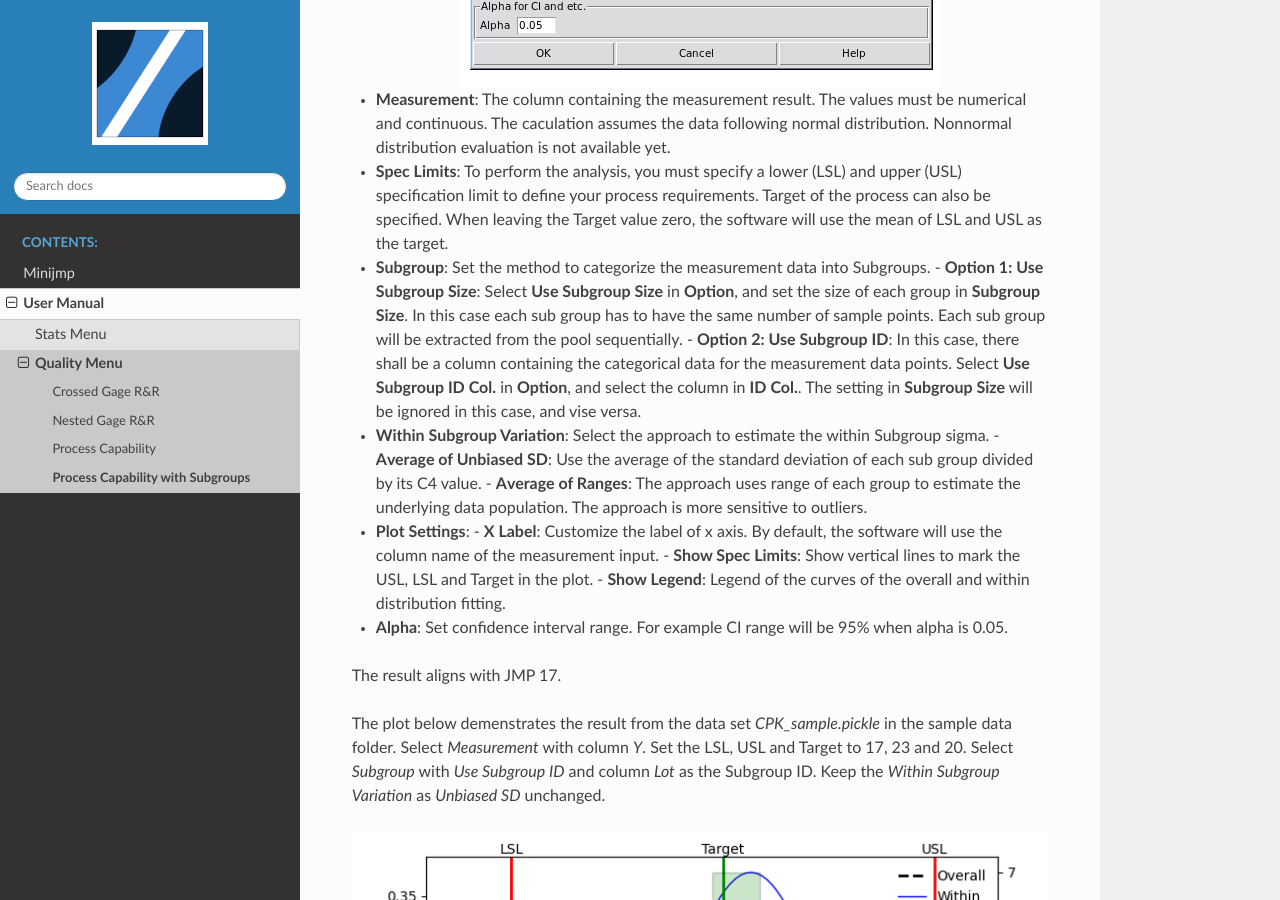
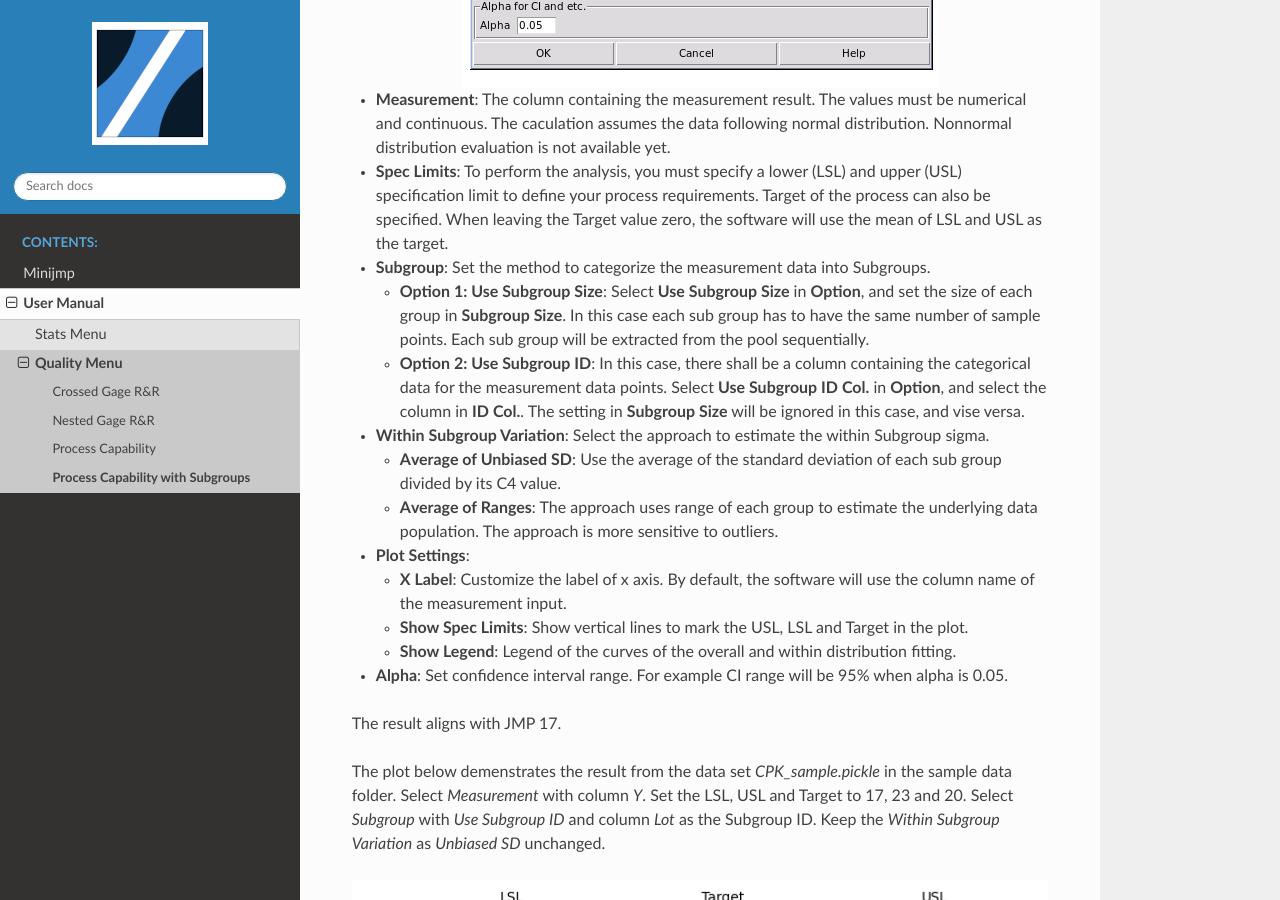
Before and after one commit to garrydu/Minijmp, a Sphinx documentation site: the page built from docs/usage/cpk_sub.rst, in a window 1280 px wide and 900 px high, scrolled down 650 px. Built offline with Sphinx 7.4.7 and the Read the Docs theme 3.1.0, drawn with Linux system fonts in a browser that asks for light colours; some of the changed lines change nothing that is shown.

Commit message:
fix bugs of cpk and cpk_sub docs

```diff
--- a/docs/usage/cpk.rst
+++ b/docs/usage/cpk.rst
@@ -13,6 +13,7 @@ Choose Quality > Process Capability
 - **Spec Limits**: To perform the analysis, you must specify a lower (LSL) and upper (USL) specification limit to define your process requirements. Target of the process can also be specified. When leaving the Target value zero, the software will use the mean of LSL and USL as the target.
 - **Show within sigma**: This is a way to evaluate potential (within) capability. Without subgroups, the software will take a moving window of 2 data points to form the pseudo subgroups for the analysis.
 - **Plot Settings**:
+
   - **X Label**: Customize the label of x axis. By default, the software will use the column name of the measurement input.
   - **Show Spec Limits**: Show vertical lines to mark the USL, LSL and Target in the plot.
   - **Show Legend**: Legend will be only shown when `Show within Sigma` is enabled, by default. Use the selection to override.
--- a/docs/usage/cpk_sub.rst
+++ b/docs/usage/cpk_sub.rst
@@ -12,14 +12,17 @@ To perform the study choose Quality > Process Capability with Subgroups
 - **Measurement**: The column containing the measurement result. The values must be numerical and continuous. The caculation assumes the data following normal distribution. Nonnormal distribution evaluation is not available yet.
 - **Spec Limits**: To perform the analysis, you must specify a lower (LSL) and upper (USL) specification limit to define your process requirements. Target of the process can also be specified. When leaving the Target value zero, the software will use the mean of LSL and USL as the target.
 - **Subgroup**: Set the method to categorize the measurement data into Subgroups.
+
   - **Option 1: Use Subgroup Size**: Select **Use Subgroup Size** in **Option**, and set the size of each group in **Subgroup Size**. In this case each sub group has to have the same number of sample points. Each sub group will be extracted from the pool sequentially.
   - **Option 2: Use Subgroup ID**: In this case, there shall be a column containing the categorical data for the measurement data points. Select **Use Subgroup ID Col.** in **Option**, and select the column in **ID Col.**. The setting in **Subgroup Size** will be ignored in this case, and vise versa.
 
 - **Within Subgroup Variation**: Select the approach to estimate the within Subgroup sigma.
+
   - **Average of Unbiased SD**: Use the average of the standard deviation of each sub group divided by its C4 value.
   - **Average of Ranges**: The approach uses range of each group to estimate the underlying data population. The approach is more sensitive to outliers.
 
 - **Plot Settings**:
+
   - **X Label**: Customize the label of x axis. By default, the software will use the column name of the measurement input.
   - **Show Spec Limits**: Show vertical lines to mark the USL, LSL and Target in the plot.
   - **Show Legend**: Legend of the curves of the overall and within distribution fitting.
@@ -106,7 +109,7 @@ Here is a hyperthetical example of within subgroup capability VS the overall cap
 
 Hyperthetically let's say the data were grouped by lots. As illustrated in the left-side graph, the shift and drift between subgroups are minimal compared to the variation within the subgroups themselves. Consequently, the within-subgroup and overall standard deviations are nearly identical, resulting in closely matched within Cpk and overall Cpk values (1.13 and 1.07, respectively). [ref. `LINK <https://blog.minitab.com/en/process-capability-statistics-cpk-vs-ppk>`_]
 
-.. image:: images/cpk_ppk_formulas_w640.png
+.. image:: images/different_cpk_ppk.png
    :align: center
 
 But if the same data points were regrouped, for example by operators, the within within subgroup Cpk can go up to 3.7. Using within subgroup indices helped to identify the main variation source of the process is operators. Potentially more training or alignment of their workstation may improve the overall process capability.
```
